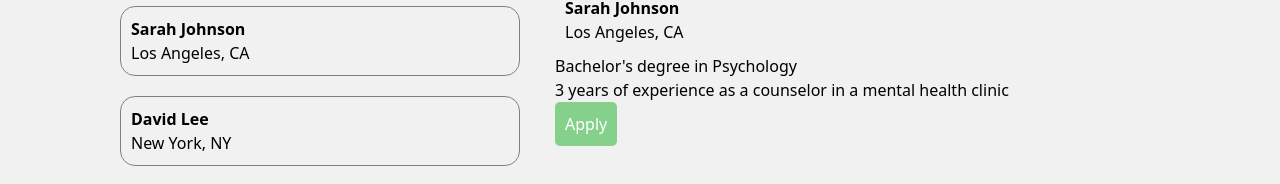
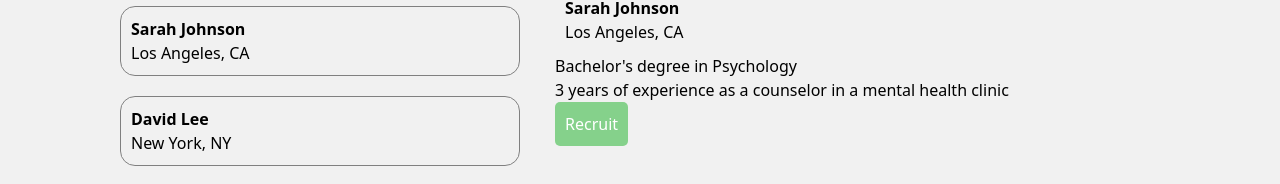
Before and after one commit to Adissuu/JobQuest, a Next.js app in the folder client/: page /recruit/r1 in a window 1280 px wide. Shown: the part 118-302 px from the top of the page. Built offline with nearby package versions, Linux system fonts and the light colour scheme.

Commit message:
Change button to recruit

```diff
--- a/client/components/Recruits/RecruitsDescription.js
+++ b/client/components/Recruits/RecruitsDescription.js
@@ -15,7 +15,7 @@ function RecruitsDescription(props) {
         <div className={styles.company}>{Recruit.City}</div>
         <div>{Recruit.Education}</div>
         <div>{Recruit.Experience}</div>
-        <button className={styles.applybtn}>Apply</button>
+        <button className={styles.applybtn}>Recruit</button>
     </div>
 }
 
```
